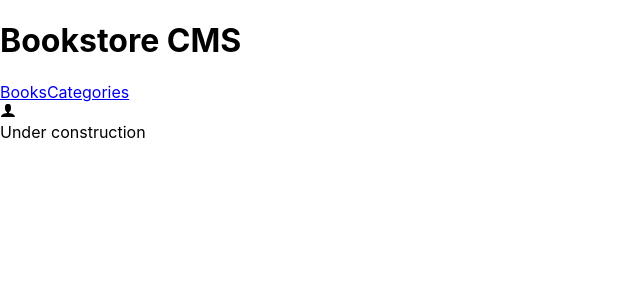
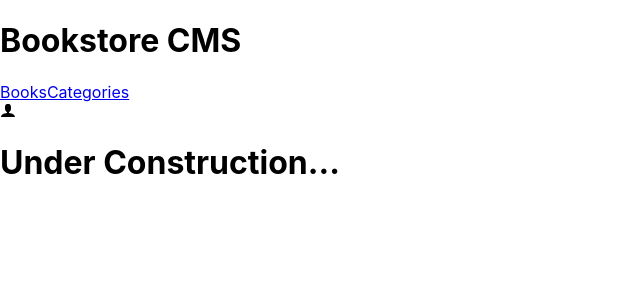
Before and after one commit to sumairq/readings-bookstore, a React (Create React App) app: page /categories in a window 1280 px wide. Shown: the top 300 px of the page, without its empty margins (0-640 px from the left). Built offline with nearby package versions, Linux system fonts and the light colour scheme.

Commit message:
Refactor markup

```diff
--- a/src/App.js
+++ b/src/App.js
@@ -1,17 +1,17 @@
 import { Route, Routes } from 'react-router-dom';
 import BooksPage from './pages/BooksPage';
+import Header from './components/Header';
 import CategoriesPage from './pages/CategoriesPage';
-import './App.css';
 
 function App() {
   return (
-    <div>
+    <>
+      <Header />
       <Routes>
         <Route path="/" element={<BooksPage />} />
         <Route path="/categories" element={<CategoriesPage />} />
       </Routes>
-
-    </div>
+    </>
   );
 }
 
--- a/src/pages/BooksPage.js
+++ b/src/pages/BooksPage.js
@@ -1,6 +1,5 @@
 import React, { useEffect } from 'react';
 import { useDispatch } from 'react-redux';
-import Header from '../components/Header';
 import { fetchBooks } from '../redux/books/books';
 
 import BookList from '../components/BookList';
@@ -11,12 +10,11 @@ const Books = () => {
     dispatch(fetchBooks());
   });
   return (
-    <div>
-      <Header />
+    <main>
       <section>
         <BookList />
       </section>
-    </div>
+    </main>
   );
 };
 
--- a/src/pages/CategoriesPage.js
+++ b/src/pages/CategoriesPage.js
@@ -1,13 +1,9 @@
 import React from 'react';
-import Header from '../components/Header';
 
 const Categories = () => (
-  <div>
-    <Header />
-    <section>
-      Under construction
-    </section>
-  </div>
+  <main>
+    <h1>Under Construction...</h1>
+  </main>
 );
 
 export default Categories;
```
